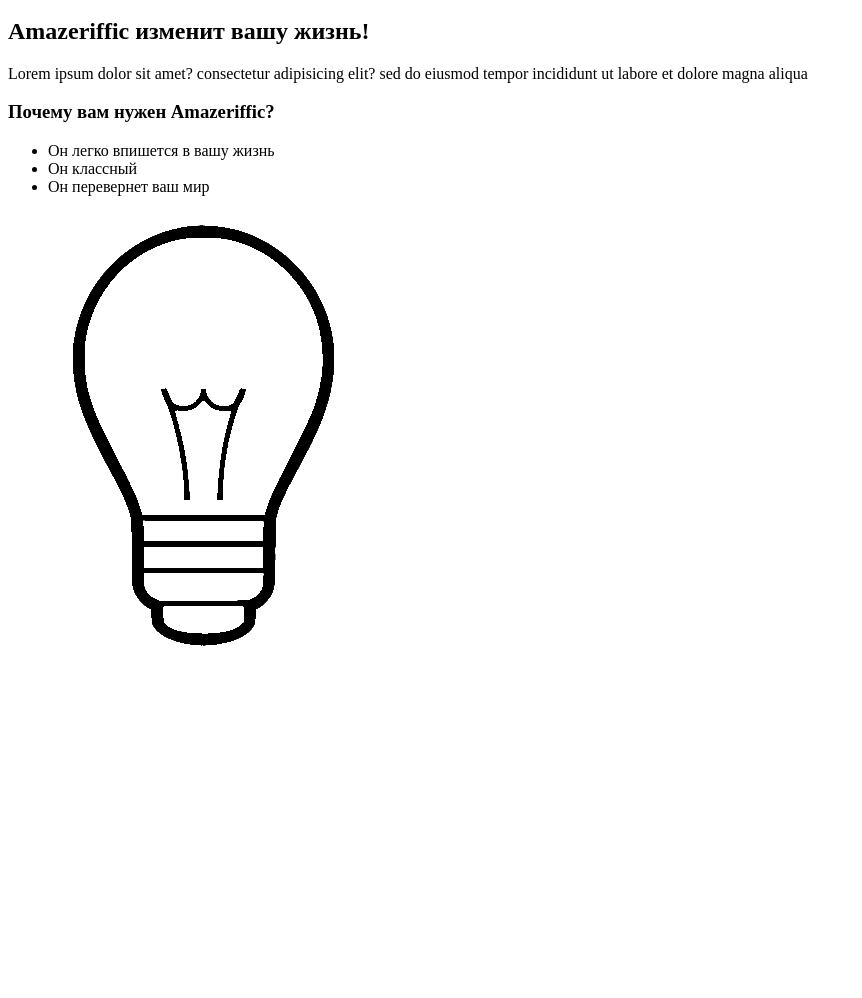
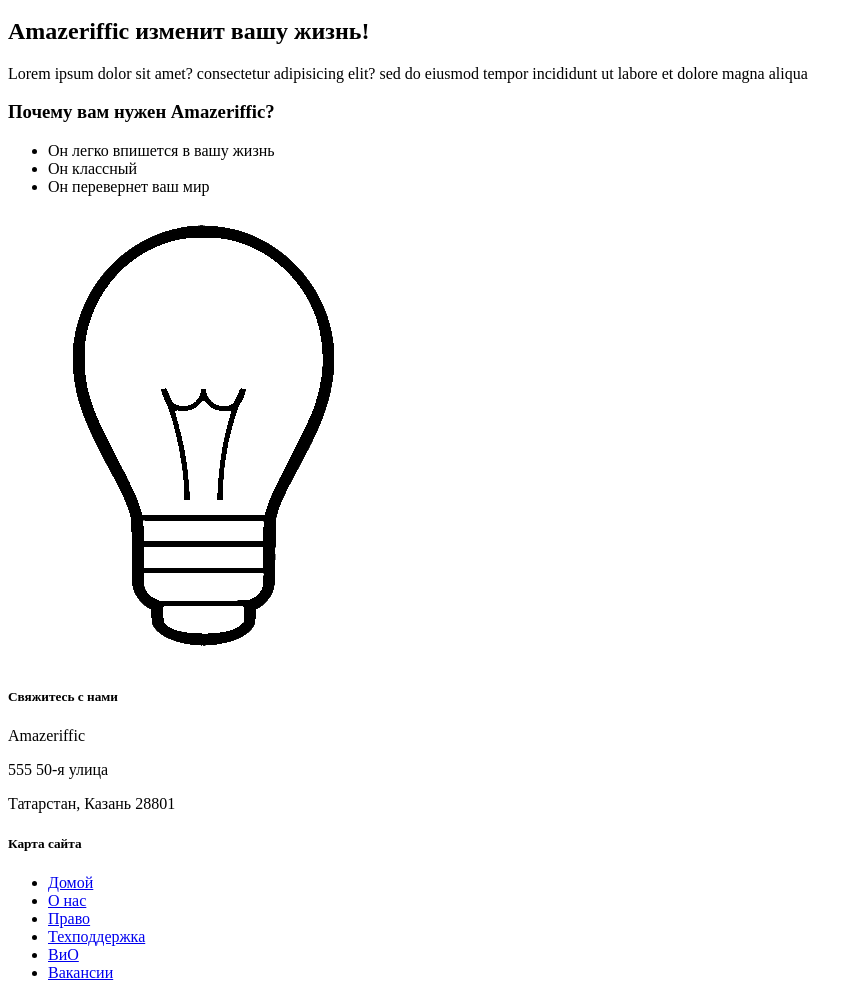
Before and after one commit to SalmanovIslam/Amazeriffic, a plain HTML site: page index.html in a window 1280 px wide. Shown: the part 100-1098 px from the top of the page, without its empty margins (0-862 px from the left). Before the commit the page ends 800 px from the top, so only its background shows below. Drawn offline with Linux system fonts and the light colour scheme.

Commit message:
Add changes to footer in index.html

```diff
--- a/index.html
+++ b/index.html
@@ -24,7 +24,23 @@
 		<img src="Lightbulb.png" alt="Изображение лампочки">
 	</main>
 	<footer>
-
+		<div class="contact">
+			<h5>Свяжитесь с нами</h5>
+			<p>Amazeriffic</p>
+			<p>555 50-я улица</p>
+			<p>Татарстан, Казань 28801</p>
+		</div>
+		<div class="sitemap">
+			<h5>Карта сайта</h5>
+			<ul>
+				<li><a href="#">Домой</a></li>
+				<li><a href="#">О нас</a></li>
+				<li><a href="#">Право</a></li>
+				<li><a href="#">Техподдержка</a></li>
+				<li><a href="#">ВиО</a></li>
+				<li><a href="#">Вакансии</a></li>
+			</ul>
+		</div>
 	</footer>
 </body>
 </html>
```
